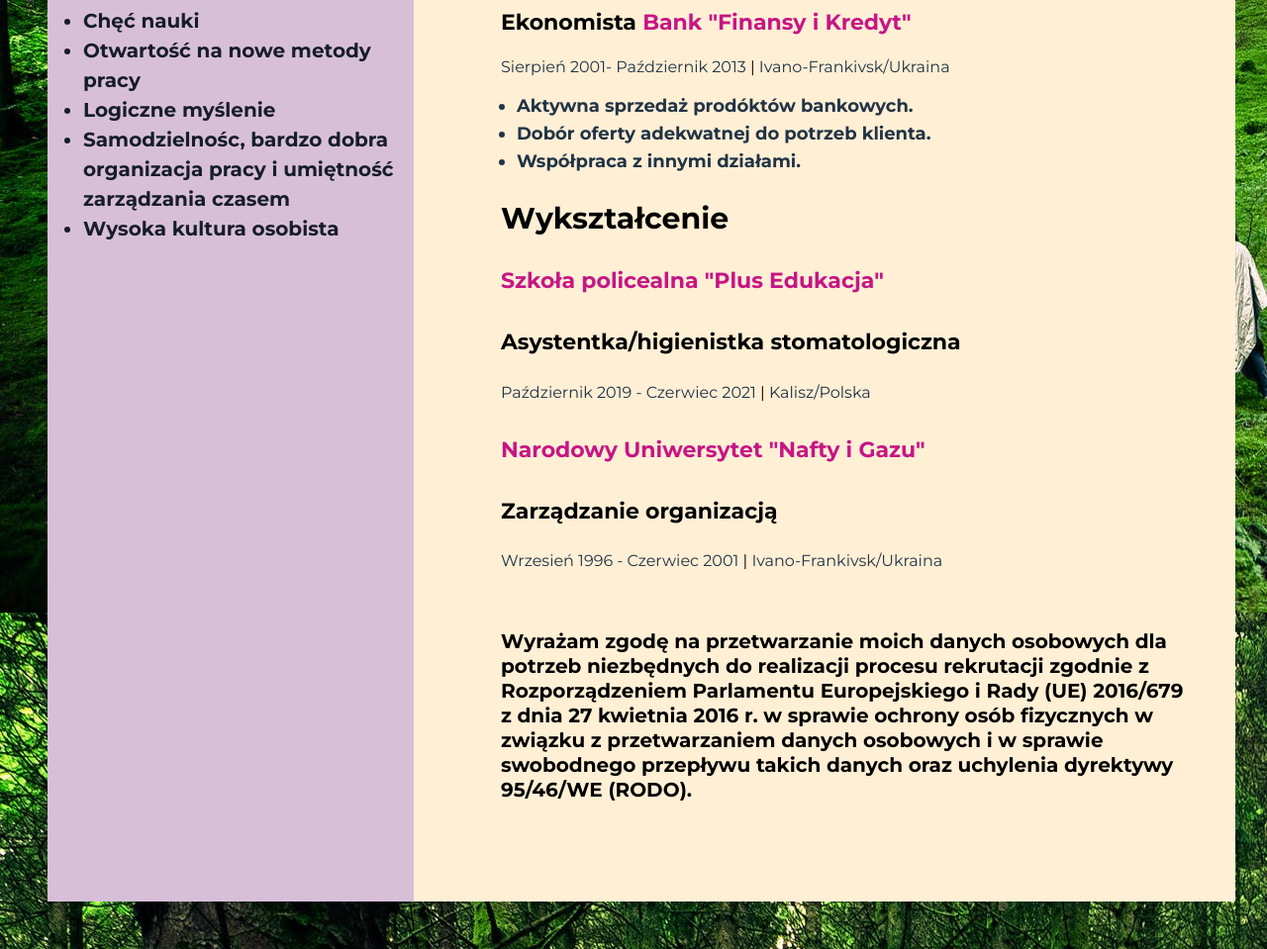
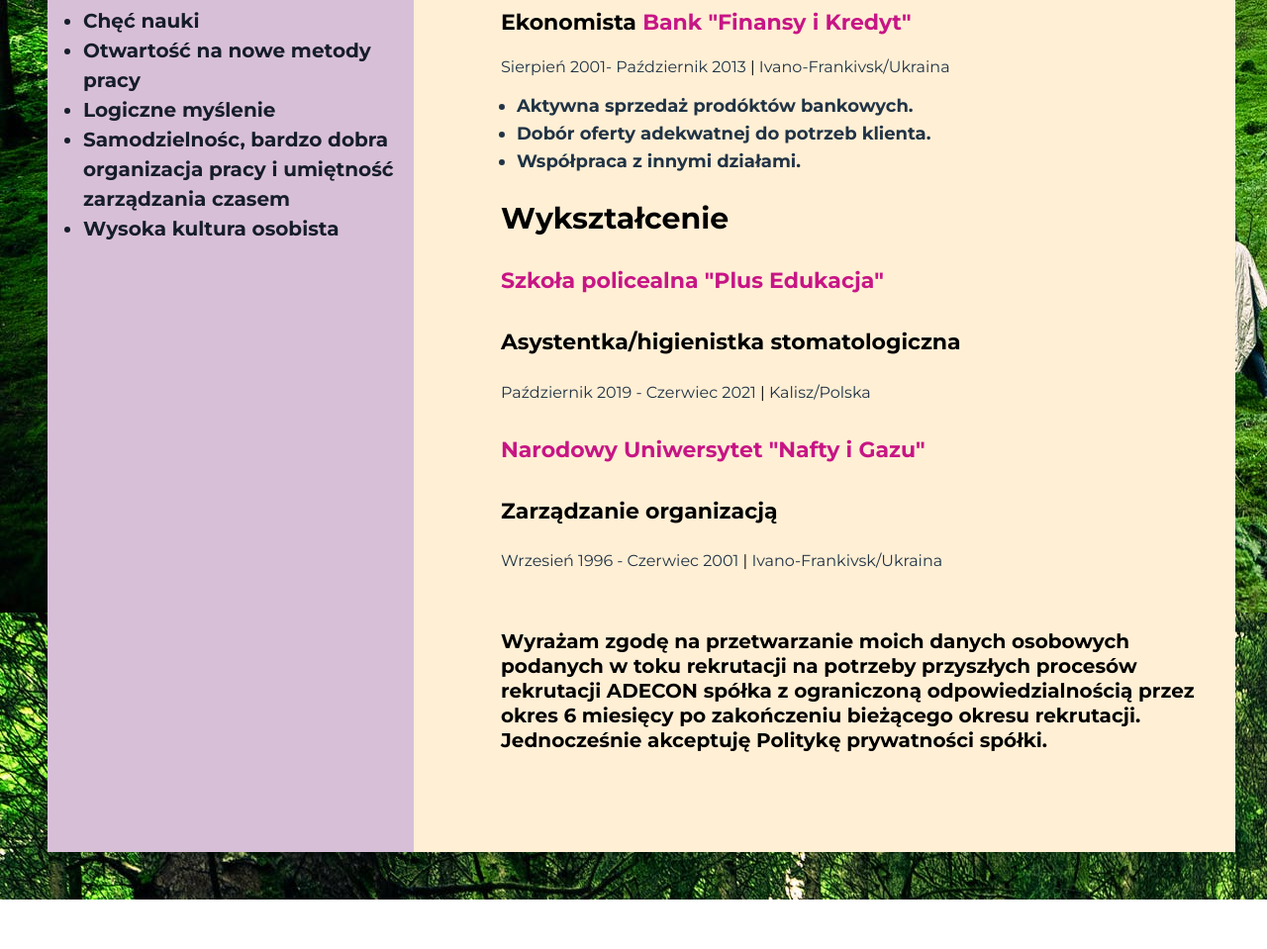
Before and after one commit to Ovoyana/resume, a plain HTML site: page index.html in a window 1280 px wide. Shown: the part 1048-2007 px from the top of the page at 99% size. After the commit the page ends 1957 px from the top, so only its background shows below. Drawn offline with Linux system fonts and the light colour scheme.

Commit message:
update main

```diff
--- a/index.html
+++ b/index.html
@@ -139,12 +139,10 @@
           </p>
         </div>
         <p class="rodo">
-          Wyrażam zgodę na przetwarzanie moich danych osobowych dla potrzeb
-          niezbędnych do realizacji procesu rekrutacji zgodnie z Rozporządzeniem
-          Parlamentu Europejskiego i Rady (UE) 2016/679 z dnia 27 kwietnia 2016
-          r. w sprawie ochrony osób fizycznych w związku z przetwarzaniem danych
-          osobowych i w sprawie swobodnego przepływu takich danych oraz
-          uchylenia dyrektywy 95/46/WE (RODO).
+          Wyrażam zgodę na przetwarzanie moich danych osobowych podanych w toku rekrutacji na
+          potrzeby przyszłych procesów rekrutacji ADECON spółka z ograniczoną odpowiedzialnością
+          przez okres 6 miesięcy po zakończeniu bieżącego okresu rekrutacji. Jednocześnie akceptuję
+          Politykę prywatności spółki.
         </p>
       </div>
 
```
